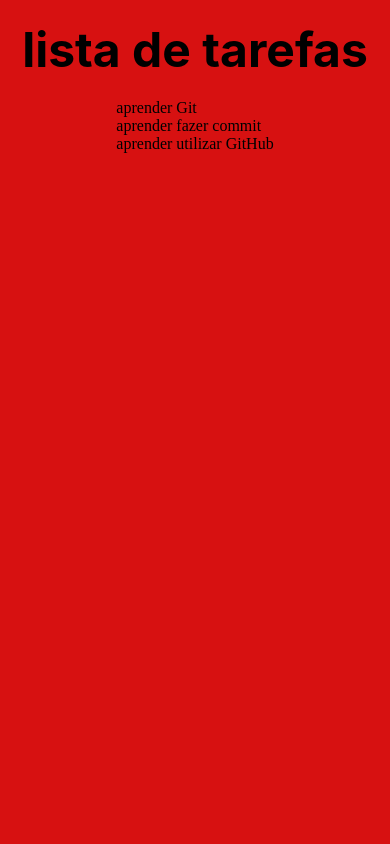
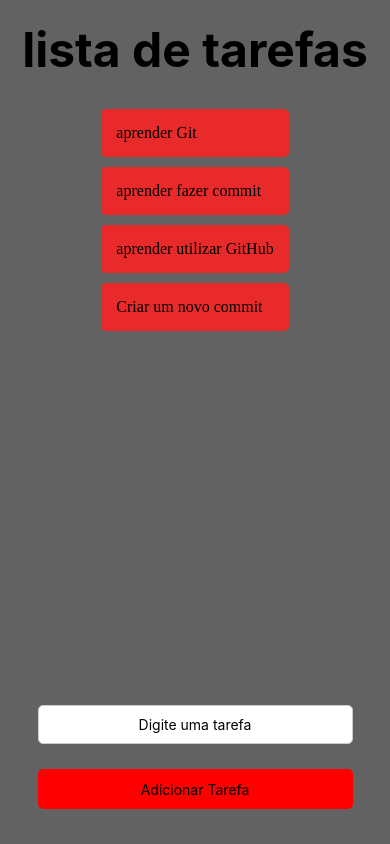
Before and after one commit to vinisant0lopes-crypto/projeto_tarefas, a React Native app: screen / in a window 390 px wide. Built offline with nearby package versions, Linux system fonts and the light colour scheme.

Commit message:
novas alterações

```diff
--- a/App.js
+++ b/App.js
@@ -1,5 +1,4 @@
-import React from 'react';
-import { StyleSheet, Text, View, FlatList } from 'react-native';
+import { FlatList, StyleSheet, Text, TextInput, TouchableOpacity, View } from 'react-native';
 
 export default function App() {
 
@@ -7,6 +6,7 @@ export default function App() {
     {id:"1",titulo:"aprender Git"},
     {id:"2",titulo:"aprender fazer commit"},
     {id:"3",titulo:"aprender utilizar GitHub"},
+    {id:"3",titulo:"Criar um novo commit"},
 
   ]
   return (
@@ -20,13 +20,20 @@ export default function App() {
    data={tarefas}
    keyExtractor={(item)=>item.id}
    renderItem={({item})=>(
-    <text style={{color:'black'}}>{item.titulo}</text>
+    <text style={styles.items}>{item.titulo}</text>
 
    )}
 
 
 
    />
+   <TextInput style={styles.input}
+   placeholder="Digite uma tarefa"
+   textAlign='center'></TextInput>
+
+   <TouchableOpacity style={styles.btnAdicionar}>
+    <Text>Adicionar Tarefa</Text>
+   </TouchableOpacity>
     </View>
   );
 }
@@ -35,7 +42,7 @@ export default function App() {
 const styles = StyleSheet.create({
   container: {
     flex: 1,
-    backgroundColor: '#d71111',
+    backgroundColor: '#636262',
     alignItems: 'center',
     padding: 20,
   },
@@ -44,7 +51,35 @@ const styles = StyleSheet.create({
     fontWeight:'bold',
     color:'black',
     marginBottom:20,
-
+  },
+  items:{
+    color:'black',
+    padding:15,
+    marginTop:10,
+    backgroundColor:'#e82a2a',
+    borderRadius:5,
+  },
+  btnAdicionar:{
+    width: "90%",
+    backgroundColor: "#ff0000",
+    margin: 15,
+    height: 40,
+    borderRadius: 5,
+    textAlign: "center",
+    justifyContent: "center",
+    alignItems: "center"
+  },
+  input:{
+    backgroundColor:"#ffffff",
+    borderWidth: 1,
+    width:"90%",
+    margin:15,
+    borderColor:"#ccc",
+    padding:10,
+    marginBottom: 10,
+    borderRadius: 5,
+    textAlign:'center',
   }
 
+
 });
```
